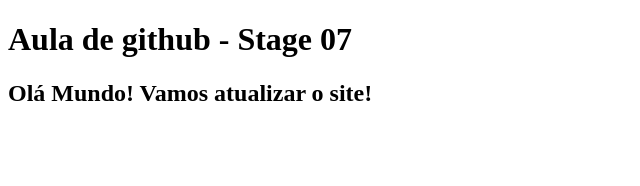
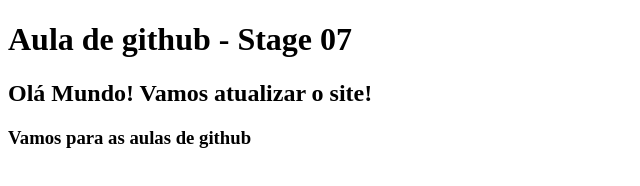
Before and after one commit to ludiemert/Git_Projeto, a plain HTML site: page index.html in a window 1280 px wide. Shown: the whole page, without its empty margins (0-640 px from the left). Drawn offline with Linux system fonts and the light colour scheme.

Commit message:
feat: add coment page home h3

```diff
--- a/index.html
+++ b/index.html
@@ -14,6 +14,8 @@
         Vamos atualizar o site!
     </h2>
 
+    <h3>Vamos para as aulas de github</h3>
+
 
 
 </body>
```
